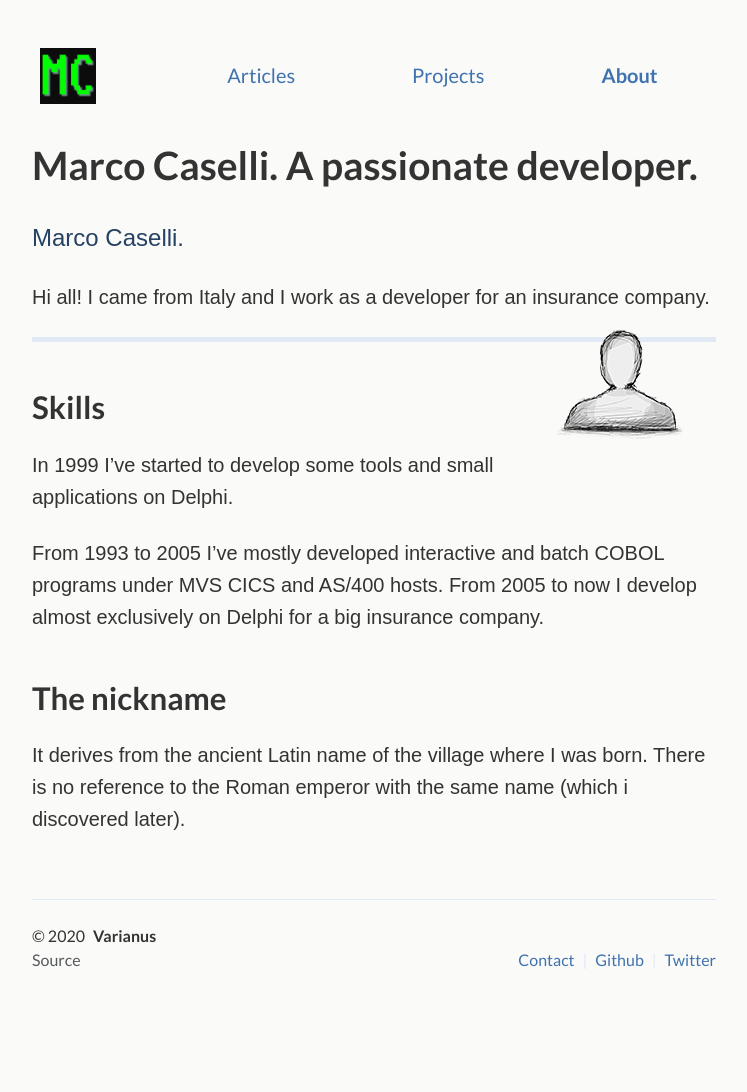
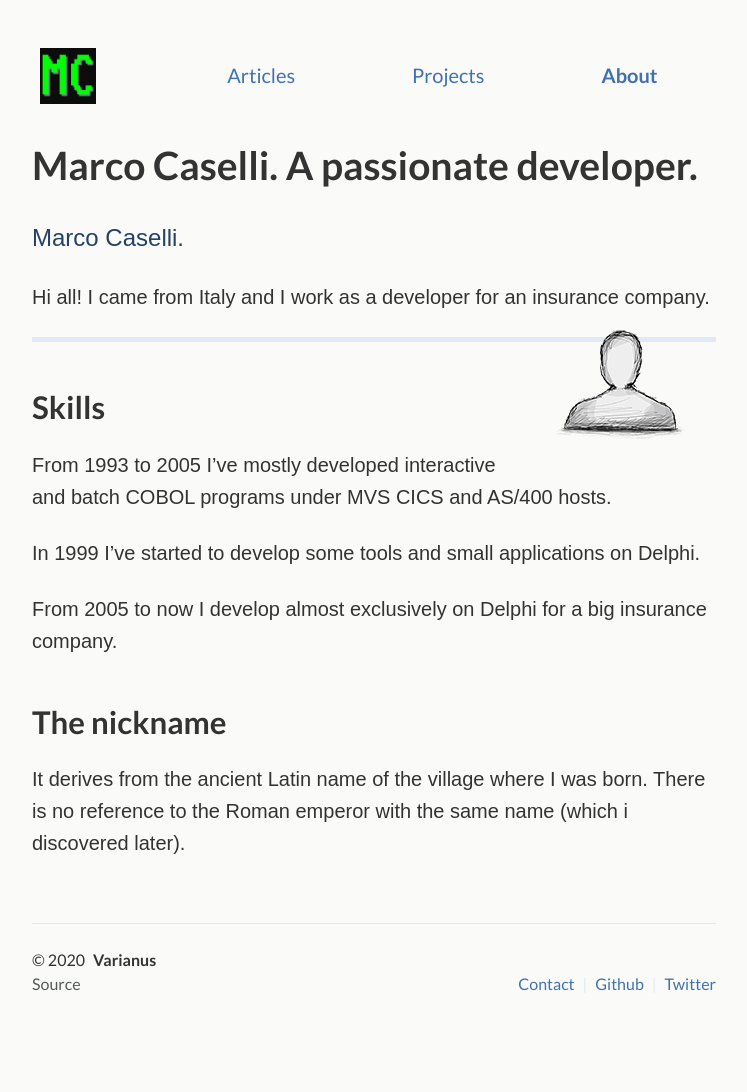
Before and after one commit to varianus/varianus.github.io, a Jekyll site: the page built from _pages/about.md, in a window 1280 px wide. Shown: the whole page, without its empty margins (266-1013 px from the left). Built offline with Jekyll 4.4.1, drawn with Linux system fonts in a browser that asks for light colours; before the commit the page ends 1068 px from its top, so only the background shows below that.

```diff
--- a/_pages/about.md
+++ b/_pages/about.md
@@ -21,9 +21,10 @@ Hi all! I came from Italy and I work as a developer for an insurance company.
 ---
 ## Skills
 
+From 1993 to 2005 I've mostly developed interactive and batch COBOL programs under MVS CICS and AS/400 hosts.
+
 In 1999 I've started to develop some tools and small applications on Delphi.
 
-From 1993 to 2005 I've mostly developed interactive and batch COBOL programs under MVS CICS and AS/400 hosts.
 From 2005 to now I develop almost exclusively on Delphi for a big insurance company.
 
 ## The nickname
```
